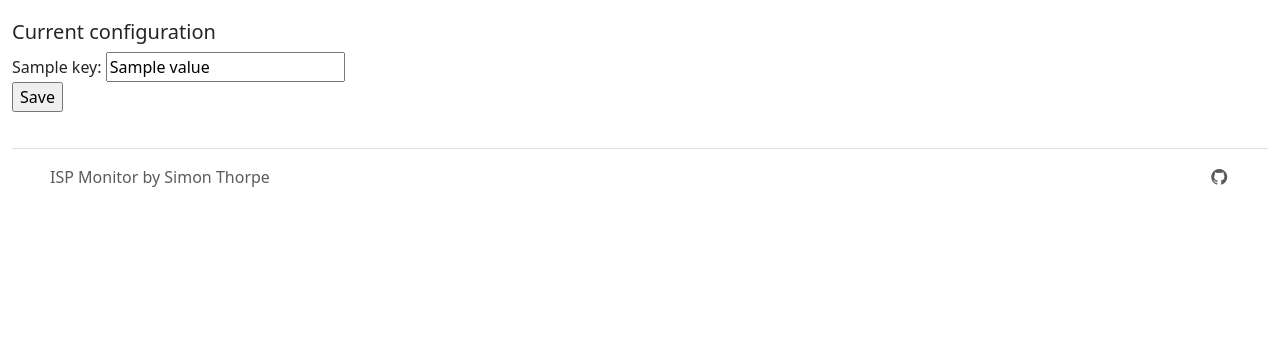
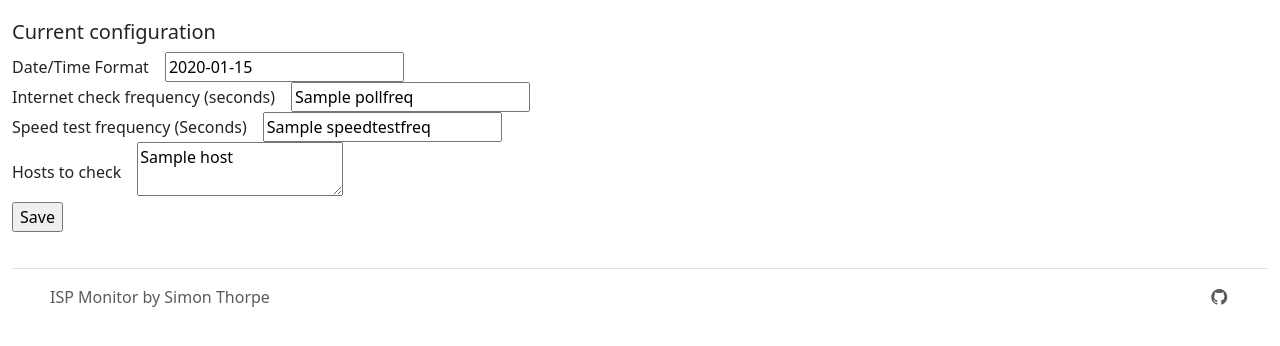
Before and after one commit to securitypedant/ispmonitor, a Python web app: template templates/config.html in a window 1280 px wide. Shown: the part 80-426 px from the top of the page. Run offline with Jinja, Linux system fonts and the light colour scheme; the template is opened without the code that fills it: most values are stand-ins (such as "Sample title", 1, 10 or a date in 2020).

Commit message:
Config now updatable from web UX

```diff
--- a/apex.py
+++ b/ajax.py
@@ -3,7 +3,7 @@ from lib.network import runSpeedtest
 from lib.datastore import storeMonitorValue
 import redis
 
-def apexspeedtest():
+def ajaxspeedtest():
     redis_conn = redis.Redis(host='localhost', port=6379, db=0, decode_responses=True)
     if redis_conn.get('isspeedtestrunning') == "no":
         speedTestResults = runSpeedtest()
--- a/config.yaml
+++ b/config.yaml
@@ -1,6 +1,6 @@
 datetimeformat: '%Y-%m-%d %H:%M:%S'
 hosts:
- - google.com
- - bbc.co.uk
+- google.com
+- bbc.co.uk
 pollfreq: 10
 speedtestfreq: 60
--- a/templates/config.html
+++ b/templates/config.html
@@ -3,11 +3,37 @@
 {% block content %}
 <h5>Current configuration</h5>
 <form method="post" action="/config">
-  {% for key, value in configdict.items() %}
-    <label for="{{ key }}">{{ key }}:</label>
-    <input type="text" name="{{ key }}" id="{{ key }}" value="{{ value }}">
-    <br>
-  {% endfor %}
+  <div class="row g-3 align-items-center">
+    <div class="col-auto"><label for="datetimeformat">Date/Time Format</label></div>
+    <div class="col-auto"><input type="text" name="datetimeformat" id="datetimeformat" value="{{ configdict['datetimeformat'] }}"></div>
+  </div>
+  <div class="row g-3 align-items-center">
+    <div class="col-auto"><label for="pollfreq">Internet check frequency (seconds)</label></div>
+    <div class="col-auto"><input type="text" name="pollfreq" id="pollfreq" value="{{ configdict['pollfreq'] }}"></div>
+  </div>
+  <div class="row g-3 align-items-center">
+    <div class="col-auto"><label for="speedtestfreq">Speed test frequency (Seconds)</label></div>
+    <div class="col-auto"><input type="text" name="speedtestfreq" id="speedtestfreq" value="{{ configdict['speedtestfreq'] }}"></div>
+  </div>
+  <div class="row g-3 align-items-center">
+  <div class="col-auto"><label for="hosts">Hosts to check</label></div>
+  <div class="col-auto"><textarea name="hosts" id="hosts">{% for host in configdict['hosts'] %}
+{{ host }}{% endfor %}</textarea></div></div>
   <input type="submit" value="Save">
 </form>
 {% endblock %}
+
+
+<div class="row g-3 align-items-center">
+  <div class="col-auto">
+    <label class="form-label" for="{{ key }}">{{ key }}:</label>
+  </div>
+  <div class="col-auto">
+    <input class="form-control" type="text" name="{{ key }}" id="{{ key }}" value="{{ value }}">
+  </div>
+  <div class="col-auto">
+    <span id="passwordHelpInline" class="form-text">
+      Replace this with help text.
+    </span>
+  </div>
+</div>
--- a/templates/home.html
+++ b/templates/home.html
@@ -5,7 +5,7 @@
   window.onload=function(){
     document.getElementById('speedtest_button').addEventListener('click', function() {
       var xhr = new XMLHttpRequest();
-      xhr.open('GET', '/apex/runspeedtest', true);
+      xhr.open('GET', '/ajax/runspeedtest', true);
       xhr.onload = function() {
         var result = JSON.parse(xhr.responseText);
         document.getElementById('speedtest_result').innerHTML = result;
```
Also changed, not shown: app.py (+11 -10 lines), README.md.
